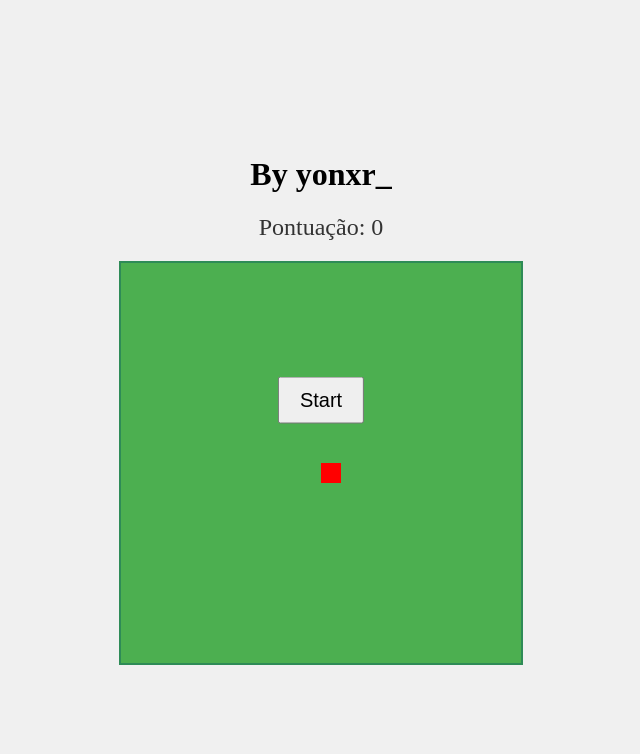
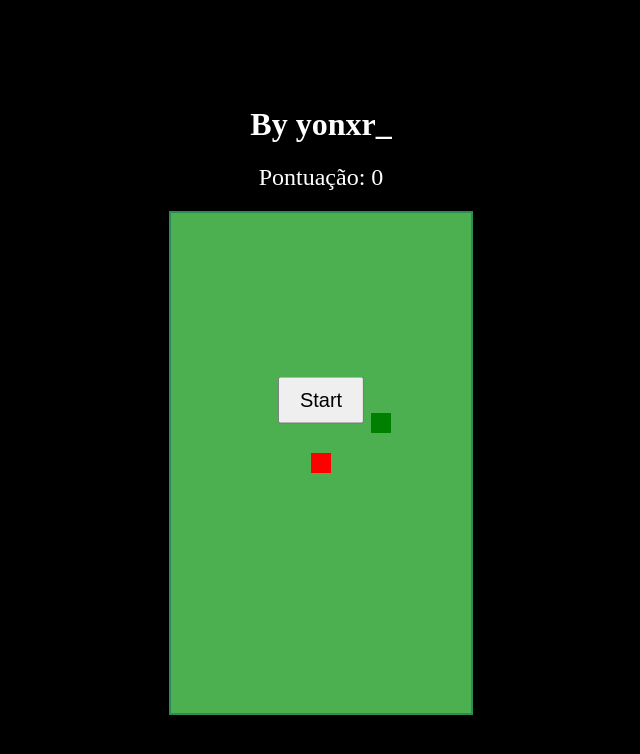
Before and after one commit to yonnnxr/jogo_da_cobrinha, a plain HTML site: page index.html in a window 1280 px wide. Shown: the whole page, without its empty margins (319-959 px from the left). Drawn offline with Linux system fonts and the light colour scheme.

Commit message:
fix resp

```diff
--- a/index.html
+++ b/index.html
@@ -9,7 +9,7 @@
 <body>
     <h1>By yonxr_</h1>
     <div class="score">Pontuação: 0</div>
-    <canvas id="gameCanvas" width="400" height="400"></canvas>
+    <canvas id="gameCanvas" width="300" height="500"></canvas>
     <script src="script.js"></script>
 </body>
 </html>
--- a/script.js
+++ b/script.js
@@ -23,7 +23,7 @@ startButton.style.left = '50%';
 startButton.style.transform = 'translate(-50%, -50%)';
 startButton.style.padding = '10px 20px';
 startButton.style.fontSize = '20px';
-startButton.style.zIndex = '10'; // Garante que o botão fique acima do canvas
+startButton.style.zIndex = '10';
 document.body.appendChild(startButton);
 
 // Event listeners
--- a/style.css
+++ b/style.css
@@ -4,12 +4,14 @@ body {
     justify-content: center;
     align-items: center;
     height: 100vh;
-    background-color: #f0f0f0;
+    background-color: #000000;
     margin: 0;
     overflow: hidden; /* Impede a rolagem */
     -webkit-overflow-scrolling: touch; /* Melhora o scroll em dispositivos iOS */
 }
-
+h1 {
+    color: #ffffff;
+}
 canvas {
     background-color: #4CAF50;
     border: 2px solid #2E8B57;
@@ -17,6 +19,6 @@ canvas {
 
 .score {
     font-size: 24px;
-    color: #333;
+    color: #ffffff;
     margin-bottom: 20px;
 }
```
